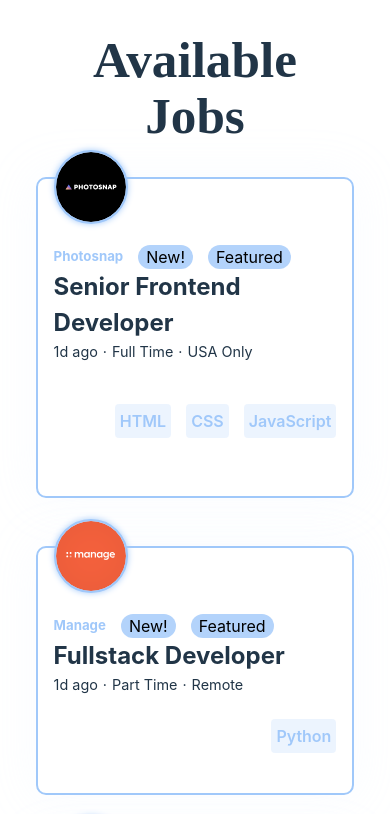
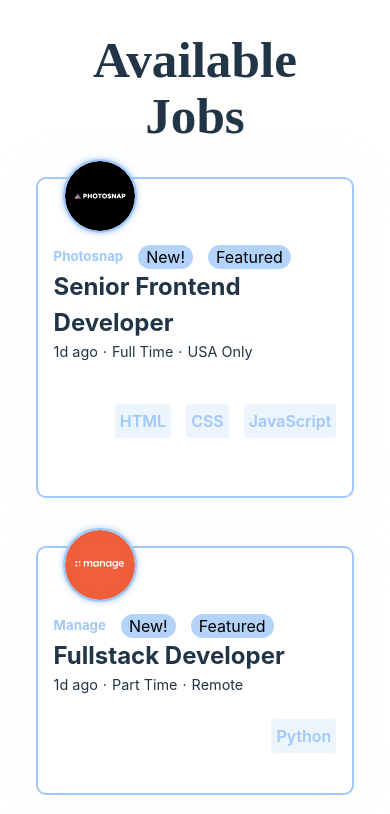
Before and after one commit to mathematiCode/job-listings-fem, a React (Vite) app: page / in a window 390 px wide. Shown: the top 814 px of the page. Built offline with nearby package versions, Linux system fonts and the light colour scheme; a web font is replaced by a local one.

Commit message:
Trying to fix shadow issue on mobile

```diff
--- a/src/card.css
+++ b/src/card.css
@@ -96,6 +96,7 @@ h3 {
   }
   img {
     width: 70px;
+    margin: 9px;
     transform: translate(0, -45px);
     filter: drop-shadow(0px 0px 3px rgb(160, 200, 250));
     border: 2px solid rgb(160, 200, 250);
```
